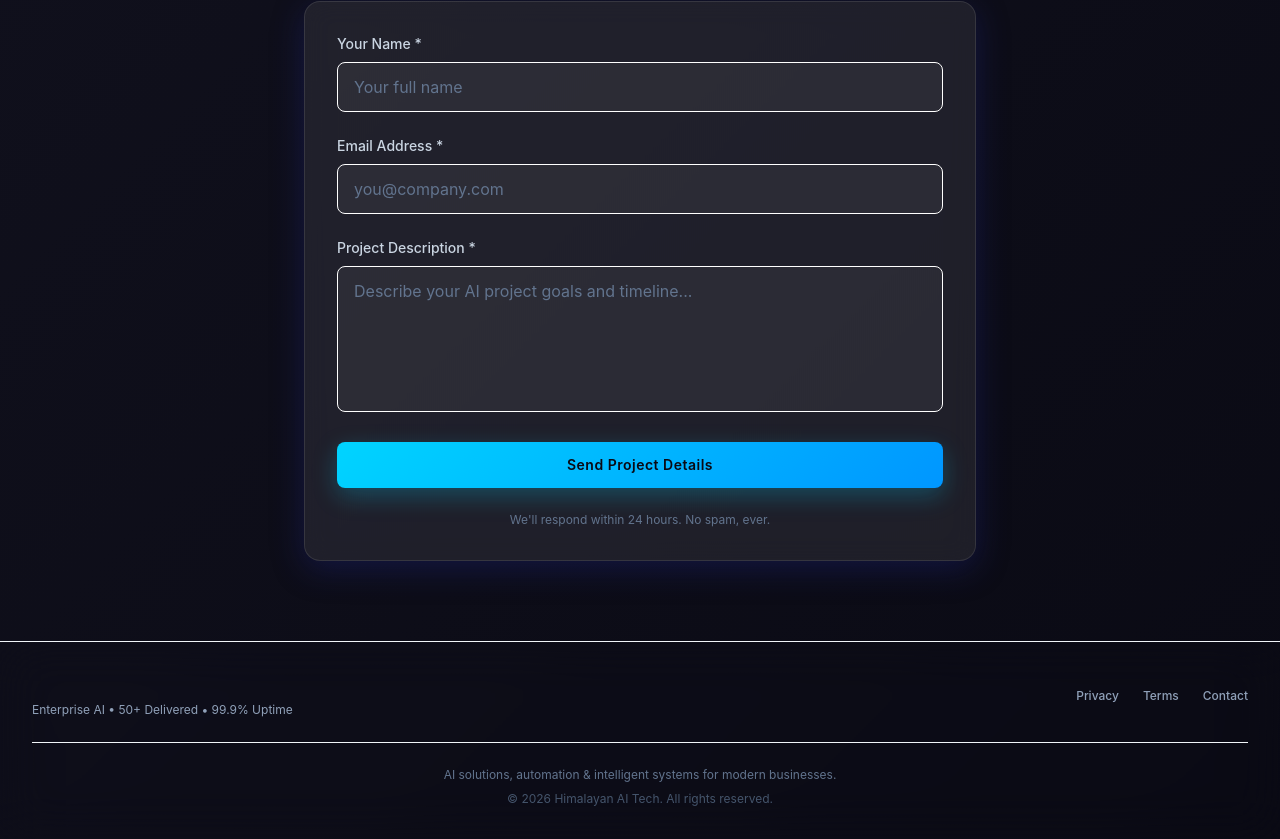
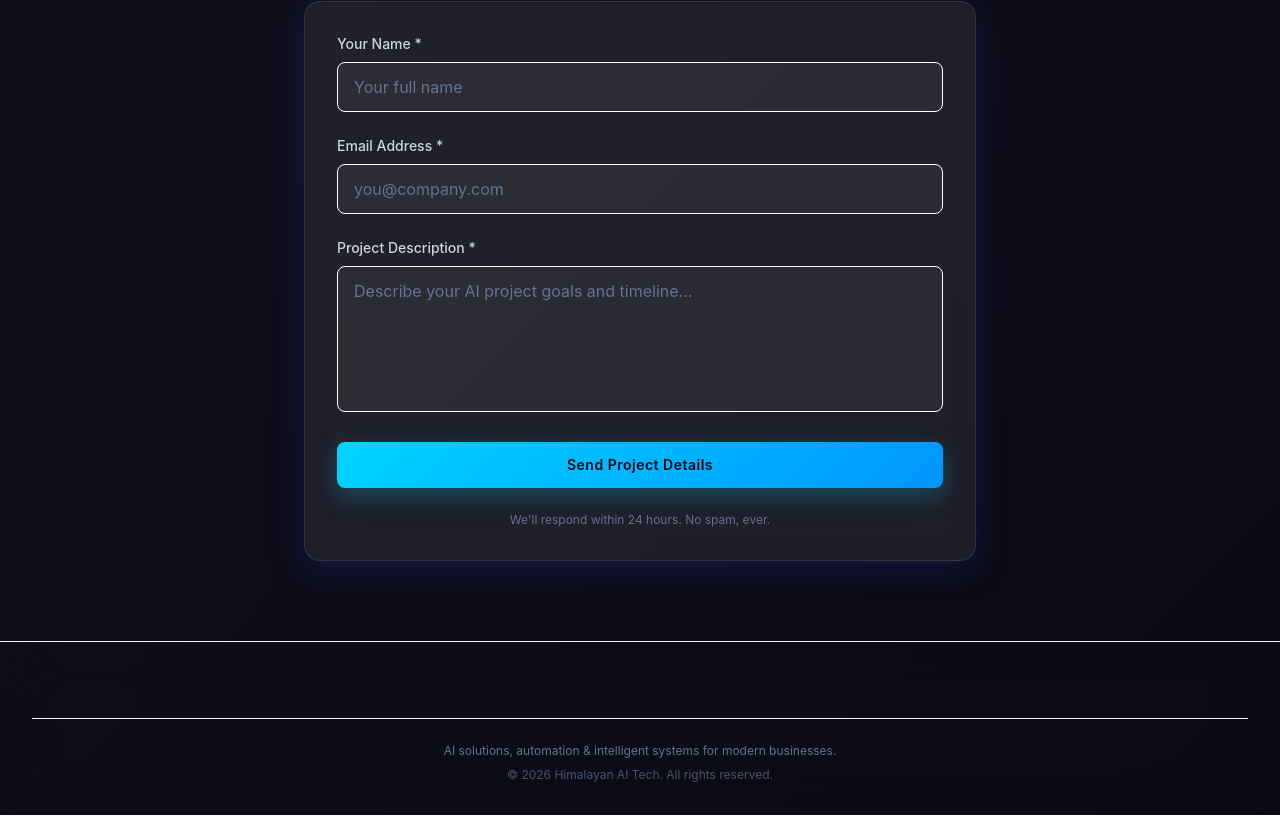
Before and after one commit to jaylamichhane81/himalayan-ai-tech-pro, a Next.js app in the folder frontend/: page / in a window 1280 px wide. Shown: the part 3746-4585 px from the top of the page. After the commit the page ends 4561 px from the top, so only its background shows below. Built offline with nearby package versions, Linux system fonts and the light colour scheme.

Commit message:
Simplify: Remove Enterprise AI tagline, credentials, and links from footer - keep only brand and main message

```diff
--- a/frontend/components/Footer.tsx
+++ b/frontend/components/Footer.tsx
@@ -12,39 +12,18 @@ export function Footer() {
       className="border-t border-ai-cyan/20 bg-gradient-to-b from-midnight to-midnight-light/30 backdrop-blur-xl py-8"
     >
       <div className="section-container">
-        <div className="flex flex-col md:flex-row justify-between items-center gap-6">
-          {/* Left: Brand & tagline */}
-          <motion.div
-            className="flex flex-col items-start md:items-center gap-2"
-            whileHover={{ x: 5 }}
+        <div className="flex flex-col items-center gap-6">
+          {/* Brand */}
+          <motion.p
+            className="text-sm font-bold bg-gradient-to-r from-ai-cyan to-ai-blue bg-clip-text text-transparent"
+            whileHover={{ scale: 1.05 }}
             transition={{ duration: 0.3 }}
           >
-            <p className="text-sm font-bold bg-gradient-to-r from-ai-cyan to-ai-blue bg-clip-text text-transparent">
-              Himalayan AI Tech
-            </p>
-            <p className="text-xs text-slate-400">
-              Enterprise AI • 50+ Delivered • 99.9% Uptime
-            </p>
-          </motion.div>
-
-          {/* Center: Premium divider */}
-          <div className="hidden md:block w-px h-8 bg-gradient-to-b from-transparent via-ai-cyan/40 to-transparent"></div>
-
-          {/* Right: Links */}
-          <motion.div
-            className="flex gap-6 text-xs"
-            initial={{ opacity: 0 }}
-            whileInView={{ opacity: 1 }}
-            transition={{ delay: 0.1, duration: 0.6 }}
-            viewport={{ once: true }}
-          >
-            <a href="#" className="text-slate-400 hover:text-ai-cyan transition-colors duration-300 font-medium">Privacy</a>
-            <a href="#" className="text-slate-400 hover:text-ai-cyan transition-colors duration-300 font-medium">Terms</a>
-            <a href="#contact" className="text-slate-400 hover:text-ai-cyan transition-colors duration-300 font-medium">Contact</a>
-          </motion.div>
+            Himalayan AI Tech
+          </motion.p>
         </div>
 
-        {/* Bottom: Copyright */}
+        {/* Bottom: Main message & Copyright */}
         <motion.div
           className="mt-6 pt-6 border-t border-ai-cyan/10 text-center"
           initial={{ opacity: 0 }}
```
